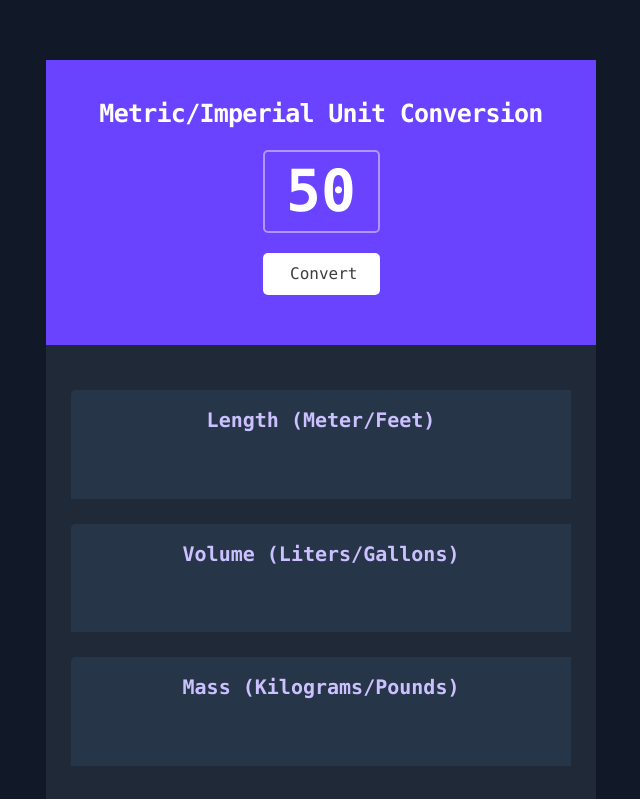
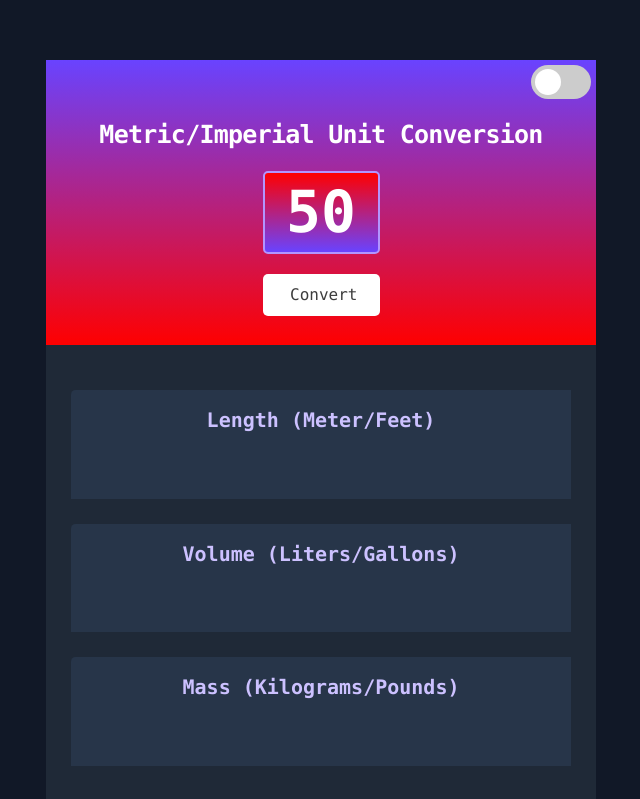
Before and after one commit to ayushdayani28/development, a PHP site: page / in a window 1280 px wide. Shown: the top 799 px of the page, without its empty margins (319-959 px from the left). Run offline with PHP 8.4, Linux system fonts and the light colour scheme.

Commit message:
themes and gradients added

```diff
--- a/metric-imperial-converter/index.css
+++ b/metric-imperial-converter/index.css
@@ -20,6 +20,7 @@ body {
 
     margin: 45px auto;
     background: #6943FF;
+    background-image: linear-gradient(#6943FF,  red);
     justify-content: center;
 }
 
@@ -27,7 +28,7 @@ body {
     /* Heading */
     display: flex;
     justify-content: center;
-    padding-top: 35px;
+    /* padding-top: 5px; */
     font-family: 'Monaco';
     font-style: normal;
     font-size: 25px;
@@ -48,6 +49,7 @@ body {
     border: 2px solid #B295FF;
     border-radius: 5px;
     background: #6943FF;
+    background-image: linear-gradient(red, #6943FF);
 
 
     font-family: 'Monaco';
@@ -68,6 +70,7 @@ body {
     width: 117px;
     height: 42px;
     background: #FFFFFF;
+    /* background-image: linear-gradient(white, #c034eb); */
 
     border: 0px;
     border-radius: 5px;
@@ -141,3 +144,68 @@ h4{
     color: #FFFFFF;
 
 }
+
+/* <------------------------------- */
+
+
+/* [data-theme="dark"] {
+
+    --font-color: #fefefe;
+    --bg-color: #121212;
+} */
+
+.switch {
+    display: flex;
+    justify-content: end;
+    padding-top:5px;
+    padding-right: 5px;
+}
+
+.theme-switch {
+  display: inline-block;
+  height: 34px;
+  position: relative;
+  width: 60px;
+}
+
+.theme-switch input {
+  display:none;
+}
+
+.slider {
+  background-color: #ccc;
+  bottom: 0;
+  cursor: pointer;
+  left: 0;
+  position: absolute;
+  right: 0;
+  top: 0;
+  transition: .4s;
+}
+
+.slider:before {
+  background-color: #fff;
+  bottom: 4px;
+  content: "";
+  height: 26px;
+  left: 4px;
+  position: absolute;
+  transition: .4s;
+  width: 26px;
+}
+
+input:checked + .slider {
+  background-color: #2b2b2b;
+}
+
+input:checked + .slider:before {
+  transform: translateX(26px);
+}
+
+.slider.round {
+  border-radius: 34px;
+}
+
+.slider.round:before {
+  border-radius: 50%;
+}
--- a/metric-imperial-converter/index.html
+++ b/metric-imperial-converter/index.html
@@ -1,10 +1,17 @@
 <html>
-    <head><link rel="stylesheet" href="https://cdnjs.cloudflare.com/ajax/libs/normalize/8.0.1/normalize.css">
+    <head>
         <link rel="stylesheet" href="index.css">
     </head>
     <body>
         <div id='container'>
+
             <div id="main">
+                <div class="switch">
+                    <label class="theme-switch" for="checkbox">
+                        <input type="checkbox" id="checkbox" />
+                        <div class="slider round"></div>
+                    </label>
+                </div>
                 <h1 id="conv-head">Metric/Imperial Unit Conversion</h1>
                 <input class="form" id="input-space" value="50" >
                 <button id="convert">Convert</button>
--- a/metric-imperial-converter/index.js
+++ b/metric-imperial-converter/index.js
@@ -2,20 +2,24 @@
 1 meter = 3.281 feet
 1 liter = 0.264 gallon
 1 kilogram = 2.204 pound
+container = #F4F4F4
+cards = #FFFFFF
+h2 = #5A537B
+h4 = #353535
 */
 
 const convertEl = document.getElementById('convert')
 const inputEl = document.getElementById('input-space')
-let lengthEl = document.getElementById('length-el')
-let volumeEl = document.getElementById('volume-el')
-let massEl = document.getElementById('mass-el')
+const lengthEl = document.getElementById('length-el')
+const volumeEl = document.getElementById('volume-el')
+const massEl = document.getElementById('mass-el')
+const container = document.getElementById('container')
 
 convertEl.addEventListener('click', function(){
     const value = parseFloat(inputEl.value)
     convLength(value)
     convVolume(value)
     convMass(value)
-
 })
 
 function convLength(value){
@@ -40,3 +44,53 @@ function convMass(value){
     massEl.textContent = `${value} kilos = ${massInPds} pounds | ${value} pounds = ${massInKg} kilos`
 
 }
+// --------------------------------------------------------------------------------
+const toggleSwitch = document.querySelector('.theme-switch input[type="checkbox"]');
+const currentTheme = localStorage.getItem('theme');
+const cards = document.getElementsByClassName('cards')
+const h2 = document.querySelectorAll('h2')
+const h4 = document.querySelectorAll('h4')
+const body = document.querySelector('body')
+// console.log(cards)
+if (currentTheme){
+    if(currentTheme === 'light'){
+        toggleSwitch.checked = true
+        localStorage.setItem('theme', 'dark')
+    } else if (currentTheme === 'dark'){
+        toggleSwitch.checked = true
+    }
+}
+
+
+toggleSwitch.addEventListener('change', switchTheme, false);
+
+function switchTheme(e) {
+    if (! e.target.checked) {
+        container.style.background = '#E8E8E8'
+        for(i = 0; i < cards.length; i++) {
+            cards[i].style.background = '#FFFFFF';
+        }
+        for(i = 0; i < h2.length; i++) {
+            h2[i].style.color = '#5A537B';
+        }
+        for(i = 0; i < h4.length; i++) {
+            h4[i].style.color = '#5A537B';
+        }
+        body.style.background = '#FFFFFF'
+        localStorage.setItem('theme', 'dark');
+    }
+    else {
+        container.style.background = '#1F2937'
+        for(i = 0; i < cards.length; i++) {
+            cards[i].style.background = '#273549';
+        }
+        for(i = 0; i < h2.length; i++) {
+            h2[i].style.color = '#CCC1FF';
+        }
+        for(i = 0; i < h4.length; i++) {
+            h4[i].style.color = '#F0F0F0';
+        }
+        body.style.background = '#111827'
+        localStorage.setItem('theme', 'light');
+    }
+}
```
